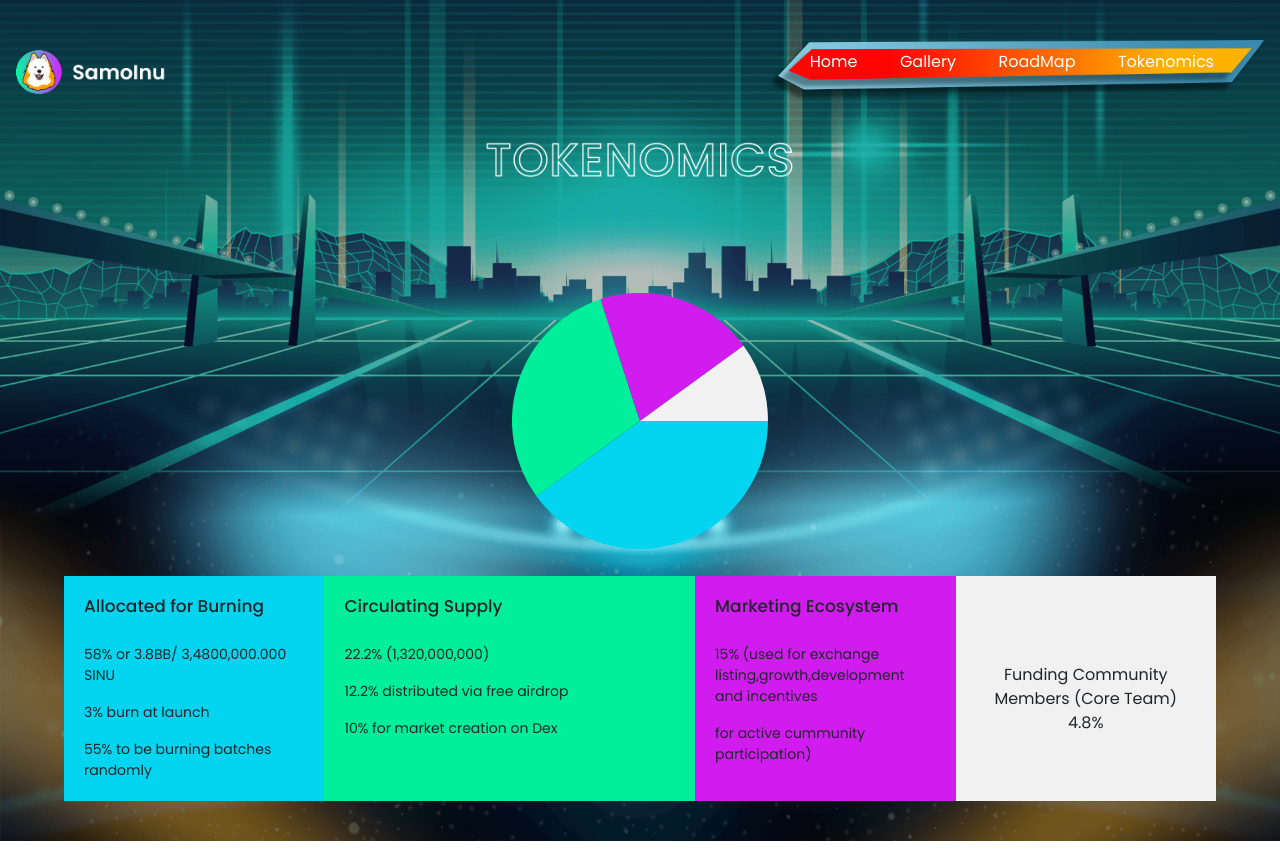
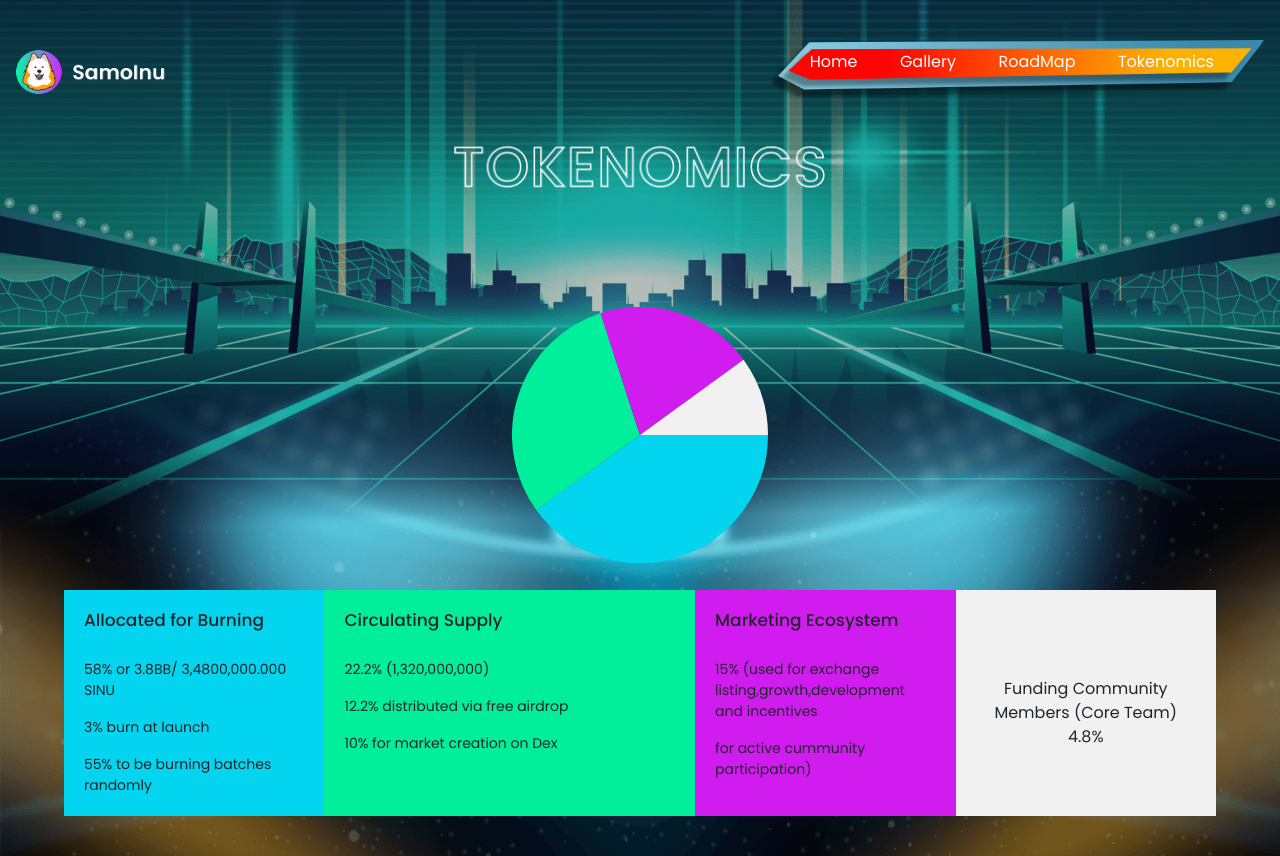
Before and after one commit to josekuaan/sinu, a React (Create React App) app: page /tokenomics in a window 1280 px wide. Built offline with nearby package versions, Linux system fonts and the light colour scheme.

Commit message:
updated pages

```diff
--- a/src/App.css
+++ b/src/App.css
@@ -368,10 +368,10 @@ footer ul li{
   width: 100%;
 }
 .road-map-title.gallery img {
-  width: 50%;
+  width: 57%;
 }
 .road-map-title.token img {
-  width: 61%;
+  width:74%;
 }
 .road-map-content{
   display: none;
```
